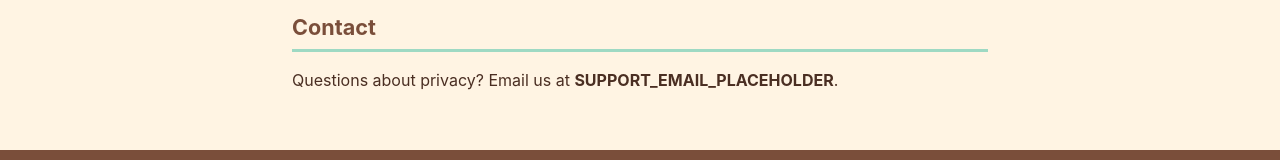
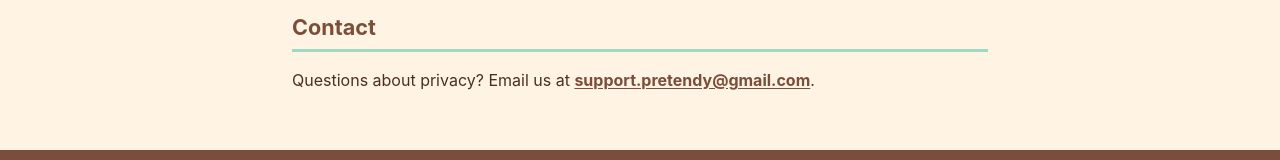
Before and after one commit to abzaloid/pretendy-site, a plain HTML site: page privacy.html in a window 1280 px wide. Shown: the part 2603-2763 px from the top of the page. Drawn offline with Linux system fonts and the light colour scheme.

Commit message:
Add support email

```diff
--- a/privacy.html
+++ b/privacy.html
@@ -73,7 +73,7 @@
 <p>If we change how Pretendy handles information, we will update this page and change the effective date at the top. We will not start collecting personal data from children without updating this policy first.</p>
 
 <h2 id="contact">Contact</h2>
-<p>Questions about privacy? Email us at <strong>SUPPORT_EMAIL_PLACEHOLDER</strong>.</p>
+<p>Questions about privacy? Email us at <strong><a href="mailto:support.pretendy@gmail.com">support.pretendy@gmail.com</a></strong>.</p>
 </div>
 </main>
 <footer>
```
Also changed, not shown: support.html (+1 -1 lines), 1 other file.
